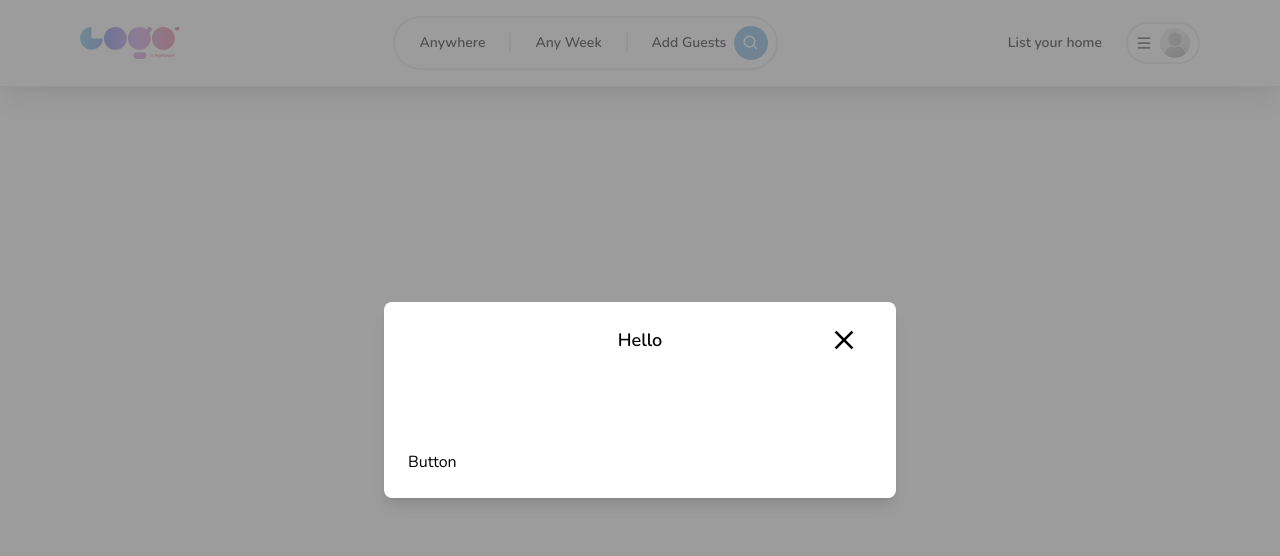
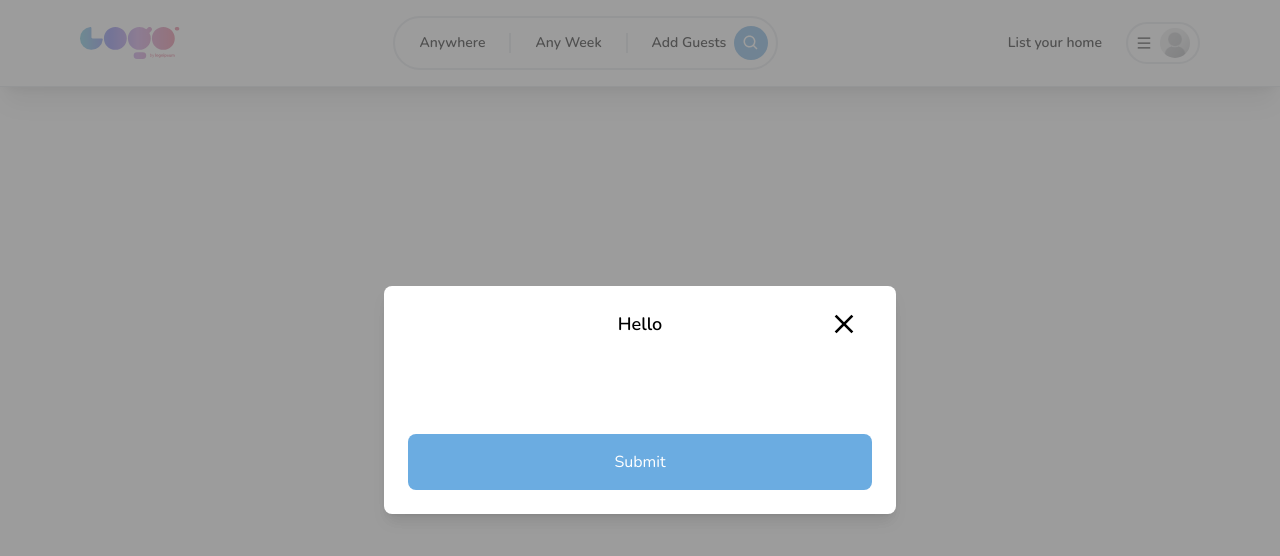
Before and after one commit to ty-vile/homeRental_Project, a Next.js app: page / in a window 1280 px wide. Shown: the top 556 px of the page. Built offline with nearby package versions, Linux system fonts and the light colour scheme.

Commit message:
add zustand/hooks folder

```diff
--- a/app/components/Button.tsx
+++ b/app/components/Button.tsx
@@ -1,5 +1,40 @@
-const Button = () => {
-  return <div>Button</div>;
+"use client";
+
+import { IconType } from "react-icons";
+
+interface ButtonProps {
+  label: string;
+  onClick: (e: React.MouseEvent<HTMLButtonElement>) => void;
+  disabled?: boolean;
+  outline?: boolean;
+  small?: boolean;
+  icon?: IconType;
+}
+
+const Button: React.FC<ButtonProps> = ({
+  label,
+  onClick,
+  disabled,
+  outline,
+  small,
+  icon: Icon,
+}) => {
+  return (
+    <button
+      onClick={onClick}
+      disabled={disabled}
+      className={`relative disabled:opacity-70 disabled:cursor-not-allowed rounded-lg transition w-full
+      ${outline ? "bg-white" : "bg-primary hover:bg-primary-dark"}
+      ${outline ? "border-black" : "border-primary"}
+      ${outline ? "text-black" : "text-white"}
+      ${small ? "text-sm" : "text-md"}
+      ${small ? "p-2" : "p-4"}
+  `}
+    >
+      {Icon && <Icon size={24} className="absolute left-4 top-3" />}
+      {label}
+    </button>
+  );
 };
 
 export default Button;
--- a/app/components/Modal/Modal.tsx
+++ b/app/components/Modal/Modal.tsx
@@ -14,7 +14,7 @@
   actionLabel: string;
   disabled?: boolean;
   secondaryAction?: () => void;
-  secondaryLabel: string;
+  secondaryActionLabel?: string;
 }
 
 const Modal: React.FC<ModalProps> = ({
@@ -27,7 +27,7 @@
   actionLabel,
   disabled,
   secondaryAction,
-  secondaryLabel,
+  secondaryActionLabel,
 }) => {
   const [showModal, setShowModal] = useState(isOpen);
 
@@ -97,7 +97,19 @@
               {/* FOOTER */}
               <div className="flex flex-col gap-2 p-6">
                 <div className="flex items-center gap-4 w-full">
-                  <Button />
+                  {secondaryAction && secondaryActionLabel && (
+                    <Button
+                      outline
+                      disabled={disabled}
+                      label={secondaryActionLabel}
+                      onClick={handleSecondaryAction}
+                    />
+                  )}
+                  <Button
+                    disabled={disabled}
+                    label={actionLabel}
+                    onClick={handleSubmit}
+                  />
                 </div>
               </div>
             </div>
--- a/app/layout.tsx
+++ b/app/layout.tsx
@@ -21,7 +21,7 @@
   return (
     <html lang="en">
       <body className={font.className}>
-        <Modal isOpen title="Hello" />
+        <Modal isOpen title="Hello" actionLabel="Submit" />
         <Navbar />
         {children}
       </body>
--- a/package.json
+++ b/package.json
@@ -21,6 +21,7 @@
     "react-dom": "18.2.0",
     "react-icons": "^4.10.1",
     "tailwindcss": "3.3.3",
-    "typescript": "5.1.6"
+    "typescript": "5.1.6",
+    "zustand": "^4.3.9"
   }
 }
--- a/tailwind.config.js
+++ b/tailwind.config.js
@@ -9,7 +9,9 @@
     extend: {
       colors: {
         primary: {
+          light: "#81bef0",
           DEFAULT: "#6BACE1",
+          dark: "#488ec7",
         },
       },
     },
```
Also changed, not shown: app/hooks/useRegisterModal.tsx (added), 1 other file (tests, documents, lock files or other folders).
